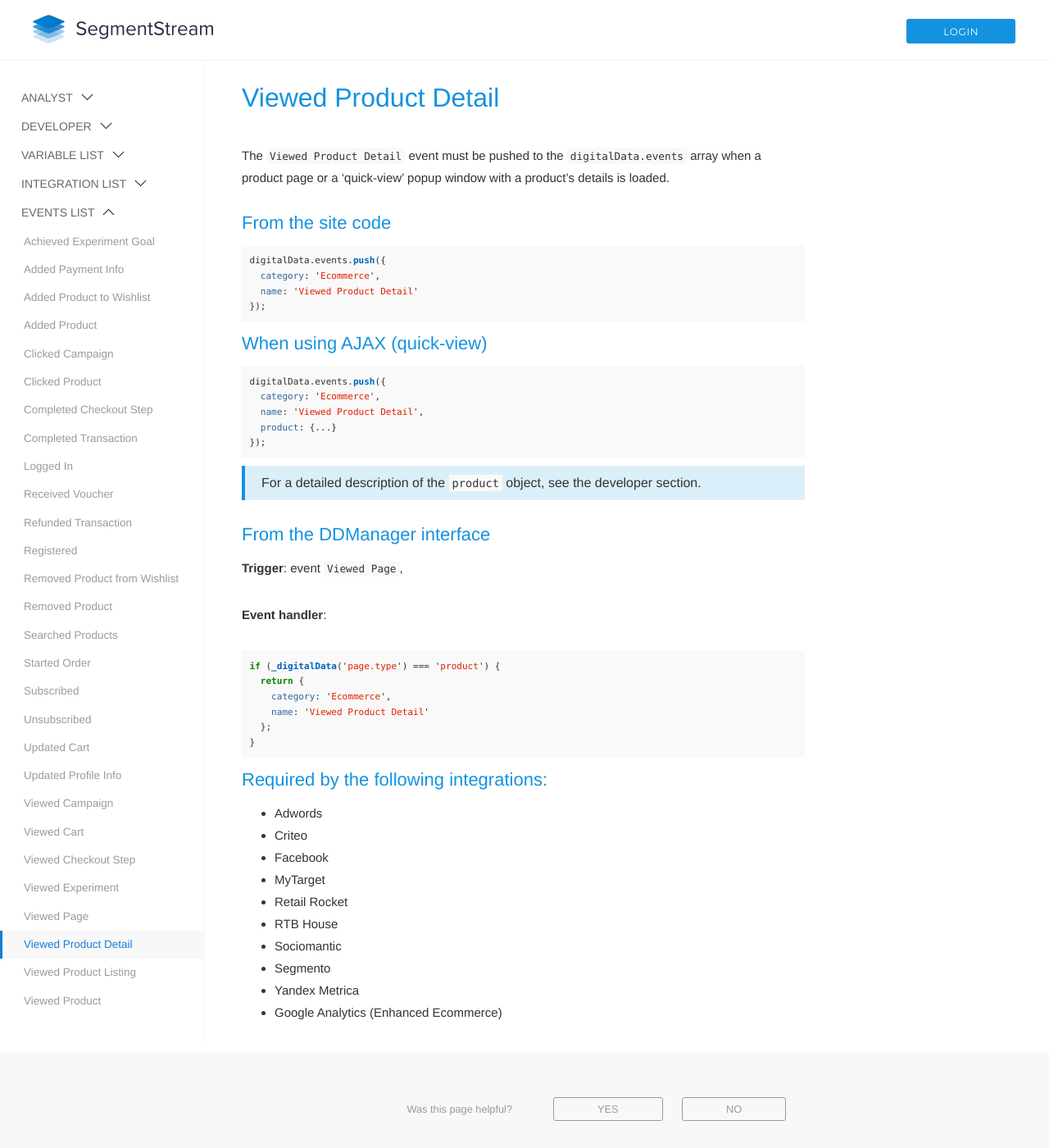
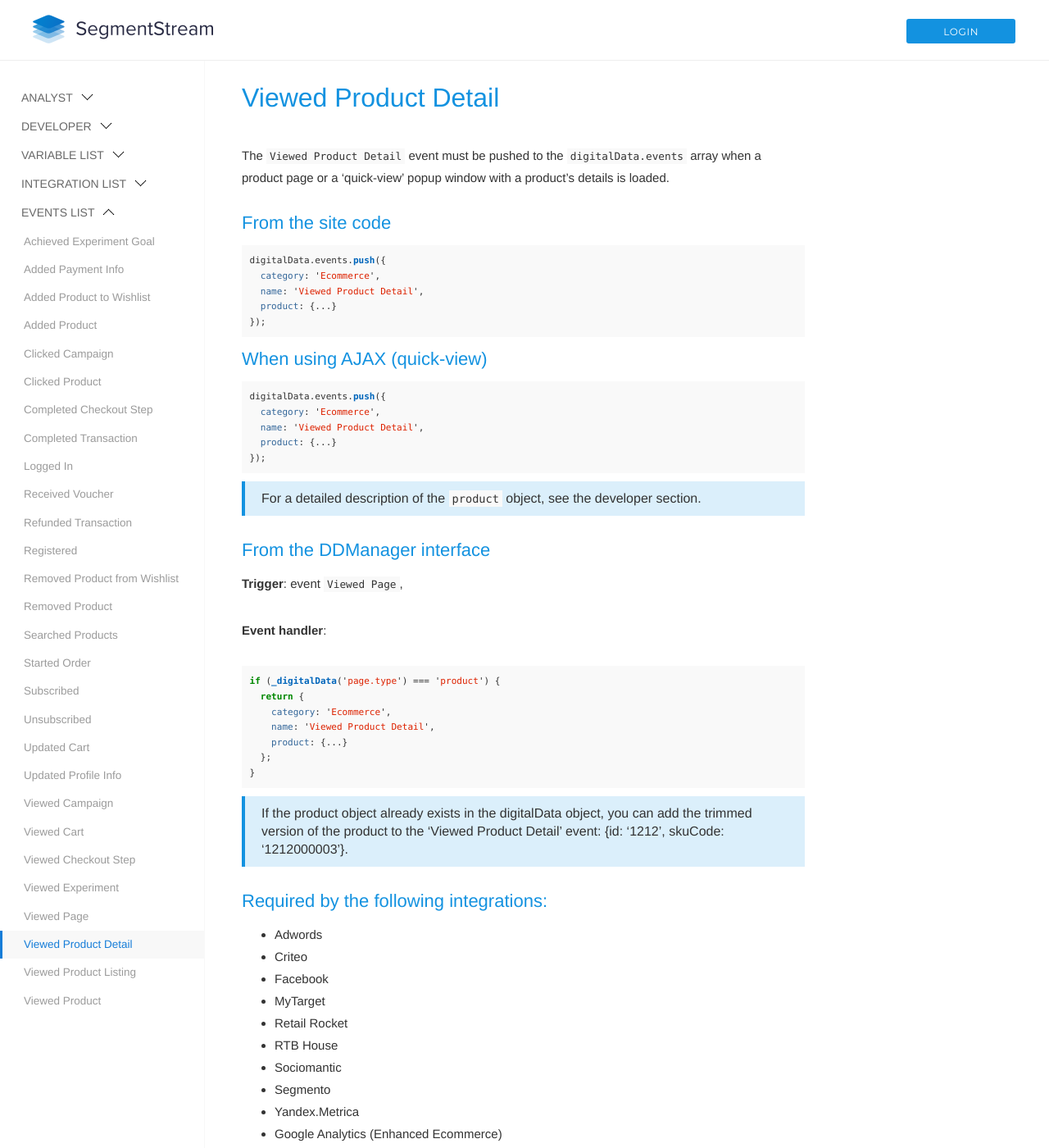
Before and after one commit to segmentstream-com/segmentstream-com.github.io, a Jekyll site: the page built from _docs/events/viewed-product-detail.md, in a window 1280 px wide and 1400 px high. Shown: the whole window at 82% size. Built offline with Jekyll 4.4.1, drawn with Linux system fonts in a browser that asks for light colours; nearby versions of some CDN libraries.

Commit message:
viewed product detail update

````diff
--- a/_docs/events/viewed-product-detail.md
+++ b/_docs/events/viewed-product-detail.md
@@ -10,7 +10,8 @@
 ```javascript
 digitalData.events.push({
   category: 'Ecommerce',
-  name: 'Viewed Product Detail'
+  name: 'Viewed Product Detail',
+  product: {...}
 });
 ```
 
@@ -33,10 +34,13 @@
 if (_digitalData('page.type') === 'product') {
   return {
     category: 'Ecommerce',
-    name: 'Viewed Product Detail'
+    name: 'Viewed Product Detail',
+    product: {...}
   };
 }
 ```
+
+> If the product object already exists in the digitalData object, you can add the trimmed version of the product to the 'Viewed Product Detail' event: {id: '1212', skuCode: '1212000003'}.
 
 #### Required by the following integrations:
 * Adwords
@@ -47,5 +51,5 @@
 * RTB House
 * Sociomantic
 * Segmento
-* Yandex Metrica
+* Yandex.Metrica
 * Google Analytics (Enhanced Ecommerce)
````
